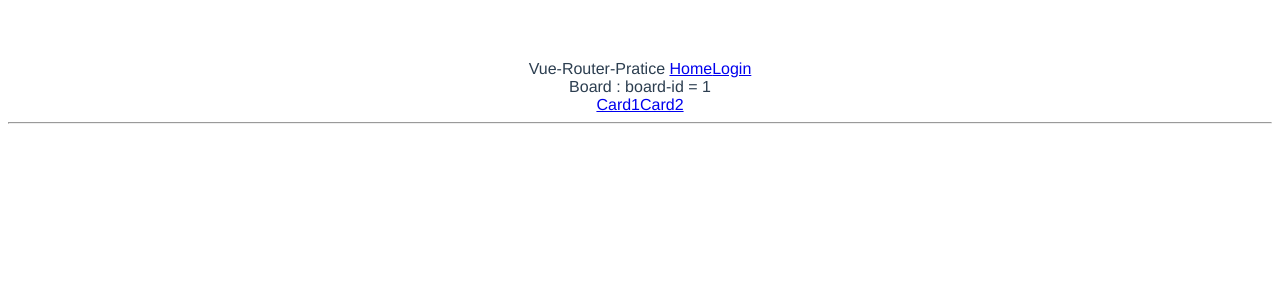
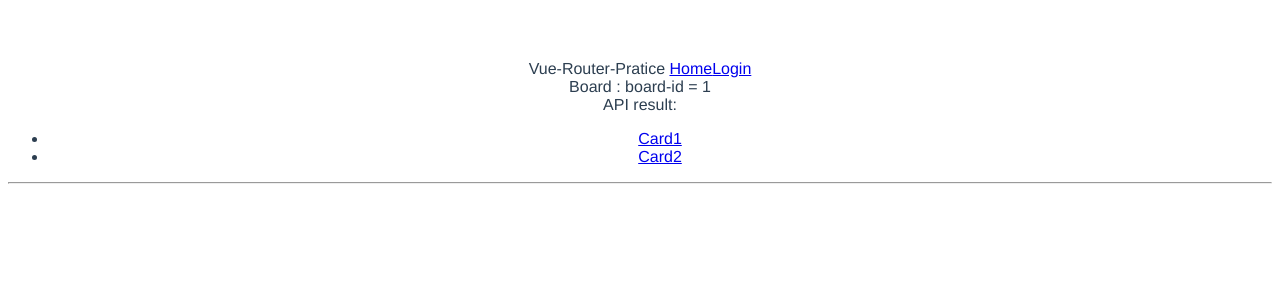
Before and after one commit to billy7175/Vue-Trello, a Vue app: page /board/1 in a window 1280 px wide. Shown: the top 300 px of the page. Built offline with nearby package versions, Linux system fonts and the light colour scheme; no server answers.

Commit message:
XMLHttpRequest

```diff
--- a/src/components/Board.vue
+++ b/src/components/Board.vue
@@ -3,9 +3,13 @@
     <div>Board : board-id = {{ bid }}</div>
     <div v-if="loading">Loading...</div>
     <div v-else>
-      <router-link :to="`/board/${bid}/card/1`">Card1</router-link>
-      <router-link :to="`/board/${bid}/card/2`">Card2</router-link>
+      API result: {{apiRes}}
     </div>
+
+    <ul>
+      <li><router-link :to="`/board/${bid}/card/1`">Card1</router-link></li>
+      <li><router-link :to="`/board/${bid}/card/2`">Card2</router-link></li>
+    </ul>
     <hr />
     <router-view></router-view>
   </div>
@@ -17,7 +21,8 @@ export default {
     return {
       loading: false,
       bid: 0,
-    };
+      apiRes: ''
+    }
   },
   created() {
     this.fetchData();
@@ -25,6 +30,17 @@ export default {
   methods: {
     fetchData() {
       this.loading = true;
+      const req = new XMLHttpRequest()
+      req.open('GET','http://localhost:3000/health');
+      req.send()
+      req.addEventListener('load', () => {
+        this.loading = false
+        this.apiRes = {
+          status: req.status,
+          statusText: req.statusText,
+          response : JSON.parse(req.response)
+        }
+      })
       setTimeout(() => {
         this.bid = this.$route.params.bid;
         this.loading = false
```
